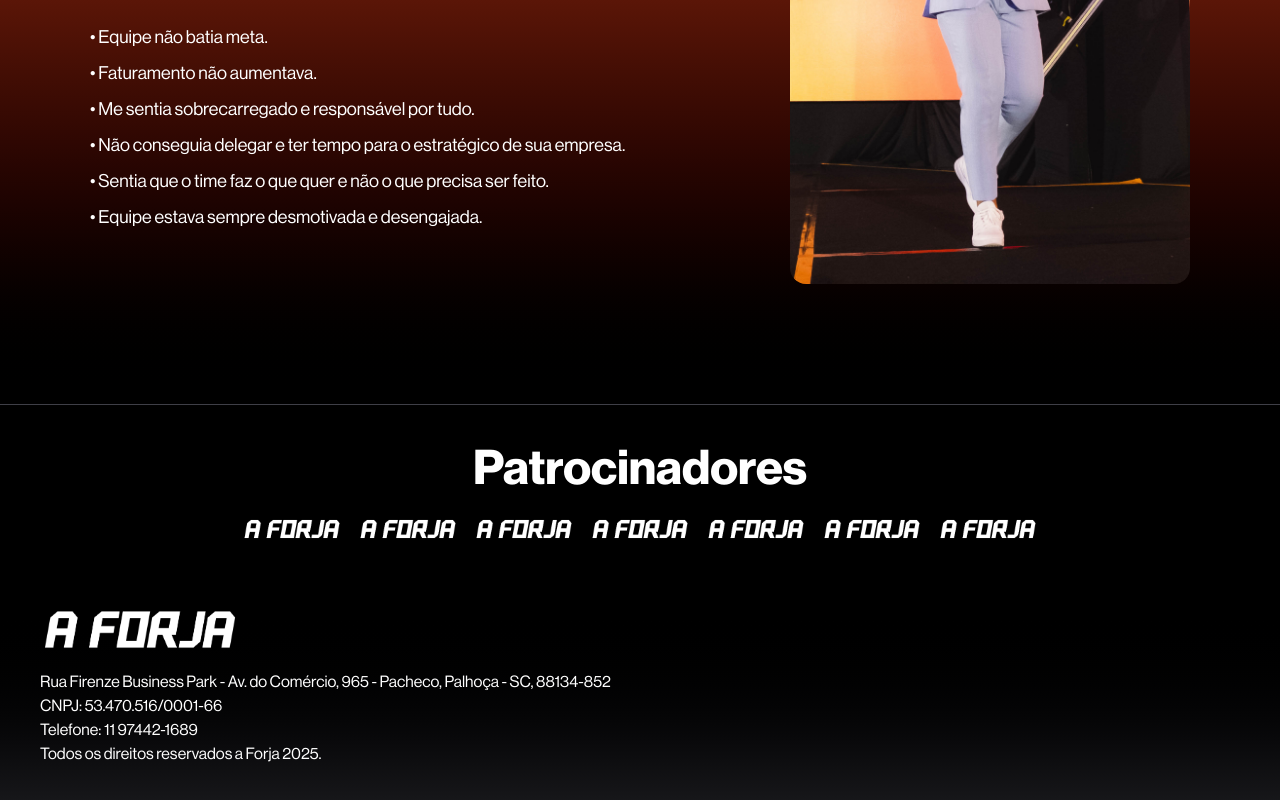
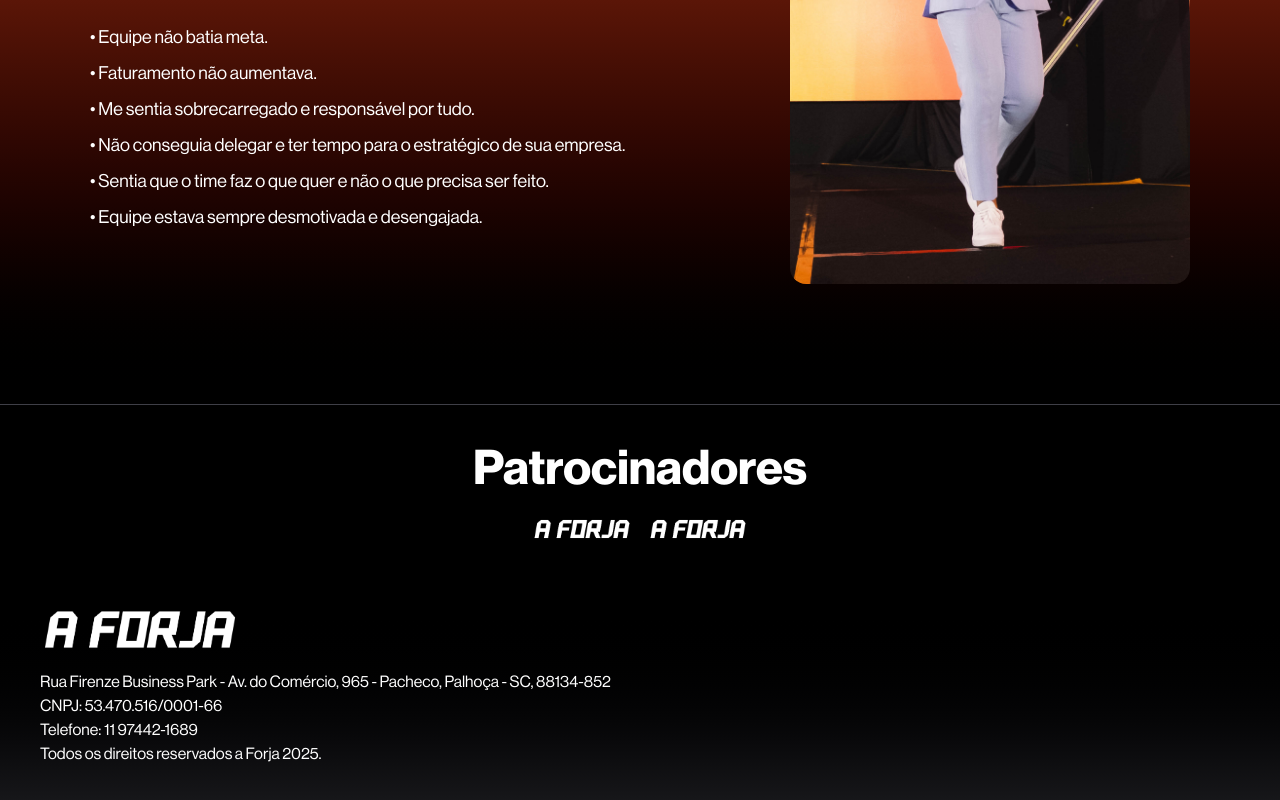
Before and after one commit to LM-Lucas-e-Marcelo/the-forge-frontend, a React (Vite) app: page / in a window 1280 px wide. Shown: the part 10533-11333 px from the top of the page. Built offline with nearby package versions, Linux system fonts and the light colour scheme.

Commit message:
update Footer component: remove redundant logo images for cleaner layout

```diff
--- a/src/components/footer.tsx
+++ b/src/components/footer.tsx
@@ -5,11 +5,6 @@ export const Footer = () => {
       <div className="w-full flex flex-col gap-4 pt-10 items-center justify-center">
         <h1 className="text-white text-5xl font-tertiary">Patrocinadores</h1>
         <div className="flex gap-4">
-          <img src={logo} alt="name" width={100} />
-          <img src={logo} alt="name" width={100} />
-          <img src={logo} alt="name" width={100} />
-          <img src={logo} alt="name" width={100} />
-          <img src={logo} alt="name" width={100} />
           <img src={logo} alt="name" width={100} />
           <img src={logo} alt="name" width={100} />
         </div>
```
